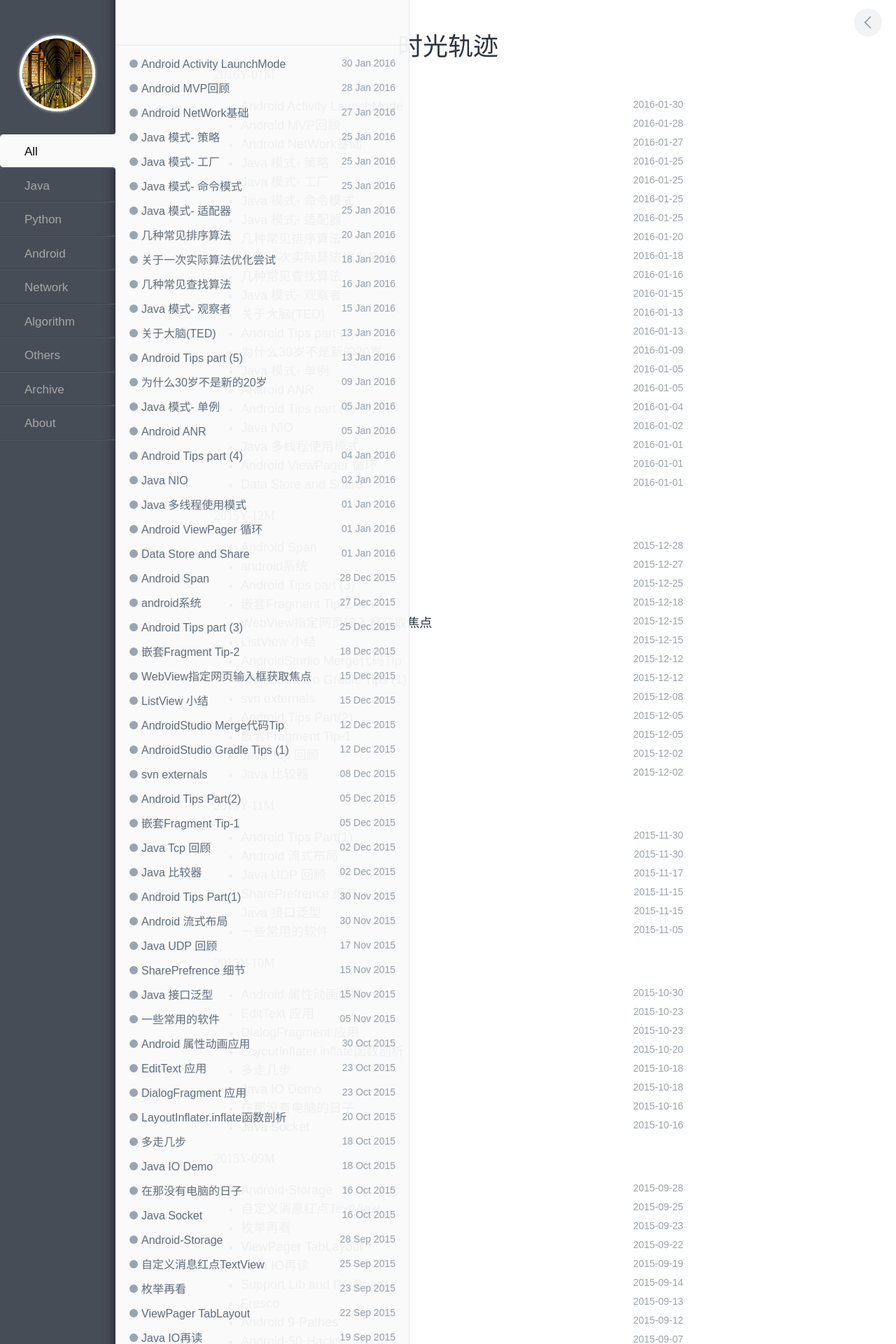
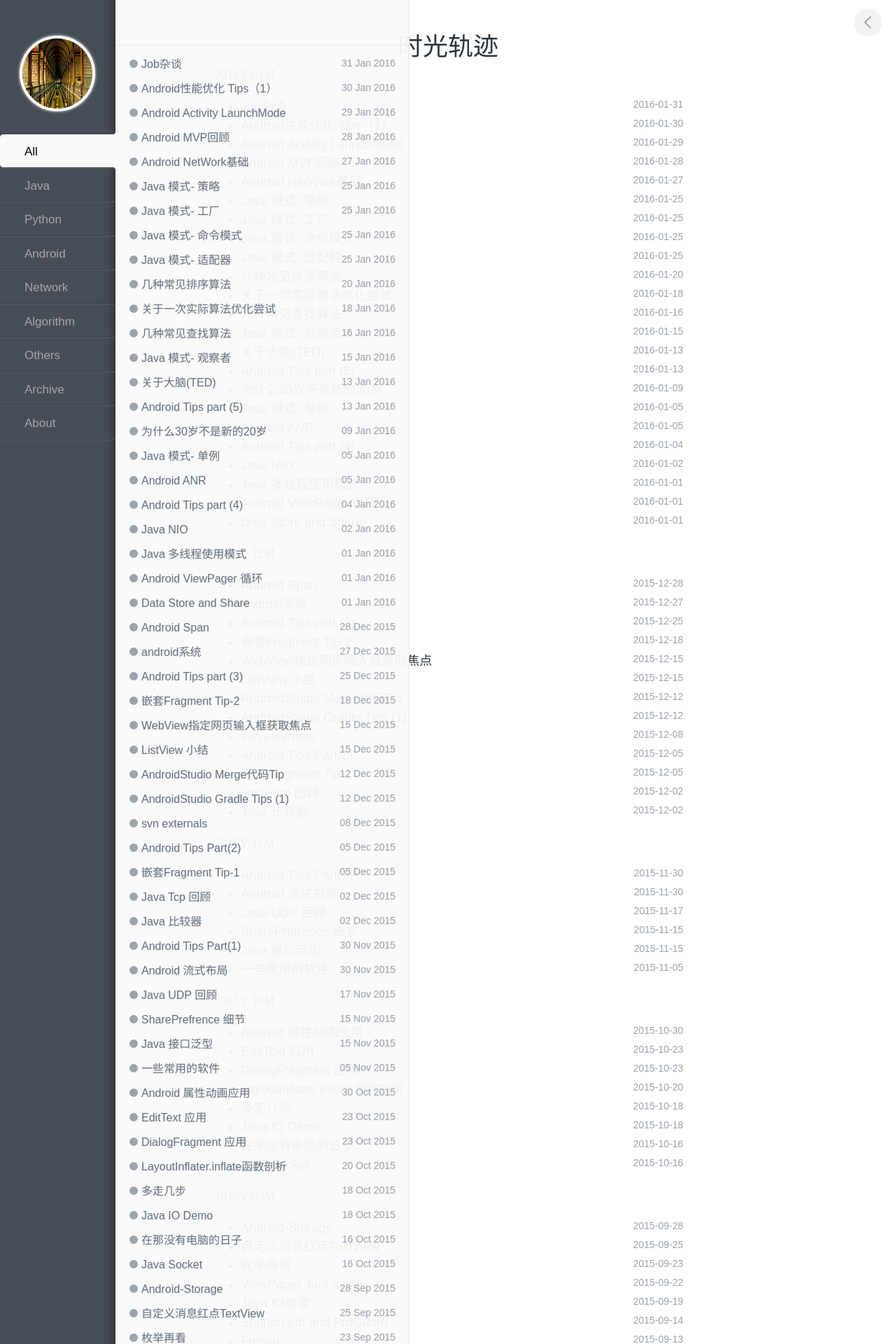
Before and after one commit to enlipan/enlipan.github.io, a Jekyll site: the page built from pages/archive.html, in a window 1280 px wide. Shown: the top 1920 px of the page at 70% size. Built offline with Jekyll 4.4.1, drawn with Linux system fonts in a browser that asks for light colours; nearby versions of some CDN libraries; comment, search, counter and statistics services are not loaded; some of the changed lines change nothing that is shown.

Commit message:
post pages android jobs

```diff
--- /dev/null
+++ b/_posts/2016-01-30-android-performance-1.md
@@ -0,0 +1,34 @@
+---
+layout: post
+title: Android性能优化 Tips（1）
+category: android
+---
+
+
+
+
+
+
+
+
+
+
+
+
+
+
+
+
+
+
+
+
+
+
+
+
+---
+
+Quot：
+
+[Android Performance Patterns](https://www.youtube.com/playlist?list=PLWz5rJ2EKKc9CBxr3BVjPTPoDPLdPIFCE)
--- /dev/null
+++ b/_posts/2016-01-31-android-job-1.md
@@ -0,0 +1,41 @@
+---
+layout: post
+title: Job杂谈
+category: others
+---
+
+技术是需要交流的，技术是需要谈论的，越谈论，越争讨，对于一个东西的应用感触越深，一直自己默默的学习，慢慢适应了公司的节奏，从一个重来没有接触过Android的人，逐步已经可以独立做功能模块，完成相应的需求，并借助自己比较扎实的Java基础做一些性能优化一些代码结构，开始逐渐觉得自己可以独当一面，我想这是很多新入职的同学都会有的一个过程吧
+
+但是我依旧要说，人长期的处在一个环境下，会被周边的环境同化，有时间多去看看外面的世界，去了解一下外面的一些比较牛逼的公司在用些什么，在学习些什么，如何了解？去面试吧，去技术面试吧，这是最不需要成本的，只要人家面试你，你就占有了他的时间，在这段时间内聊些什么，谈论些什么都是你所主导的，控制的，还有比这更适合的沟通交流吗？互联网的发达，让我们逐渐以为所有东西都可以Google发现，其实在互联网之外还有很多东西你无法搜索到，对于技术的认知，不应该只来自于网络，直接的沟通交流也是很有必要的，所以我认为 每半年期间逼迫自己去做技术面试是很有必要的，只有这样自己才能明白自己还有哪些欠缺，在自己的公司逐步成长，公司会量力而行，不会把你所不能负担的任务交给你完成，你不知道自己目前的界限，更严重的说是**你不知道在你这个工作经验内，你应该到哪个水平**，但是面试可以让你知道，一旦面试，面试者就会将他期望你能回答上来的问题一股脑儿全部扔出来，你知道的，不知道的，了解部分的，很熟悉的，熟悉却又说不上来的这全部的全部，面试之后你会对于自己工作的总结更加清晰；
+
+面试，只要是面试，对方并不知道你的目的，对方是以招聘为目标去Check，社会招聘有社会招聘的套路，校园有校园的套路，社招之所以为社招，就是以你的社会工作经验为基础的，你在这段工作经验内的闪光点，你的工作经验内的价值所在都是面试官所关心的，相对而言在校园阶段，你的那些闪光点其实没那么闪光了，我想对于刚工作半年的NewBee，以为自己一个比较可以的校园生活，所以就应该如何如何，是很常见的错误吧，我想这也是工作半年面试很容易出的问题，一方觉得自己在校园内的闪光点还应该继续闪亮，另一方又其实没有那么Care这些玩意，更看重的是你后面这半年的东西，想想也就明白了，但是半年的时间确实有限，纵然自己在他人眼中已经是拼命三郎，但是看起来还有有很多疏忽遗漏，亦或还是我太急躁。
+
+附带说一句，有大公司的品牌背书确实很有用，现在想想以前放弃的那些看起来很光鲜的互联网三大流氓之一的Offer确实是对的，在大公司你很容易高估自己的技术，因为整个社会都在高估你；虽然我说了当初选择这里最吸引我的这些Title——国内最早的Google顶尖开发商，GooglePlay以及AppSore中工具类应用多年的NO.1等等，然而这些在大公司的眼里，你还是小公司出来的，小公司就是小公司，小就是技术烂，莫非现在的大公司技术一点不Geek？这些东西不能吸引一个真正喜欢技术的人去看一看了解一下？
+
+
+以上记录一次面试心历程；
+
+
+以下完整记录面试技术点，进一步查漏补缺：
+
+性能优化之 OOM
+
+LruCache实现机制
+
+稀疏数组实现机制
+
+ANR FC 等分析 以及 CrashLog如何收集问题
+
+ListView性能优化
+
+Bitmap图片压缩
+
+JVM初级
+
+字符串常量池
+
+
+---
+
+
+五角场
```
Also changed, not shown: _posts/2016-01-29-android-launchmode.md (renamed from _posts/2016-01-30-android-launchmode.md, +1 -0 lines).
